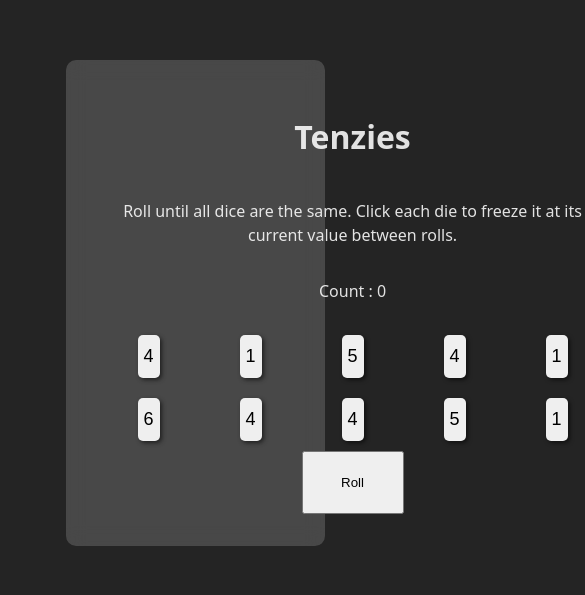
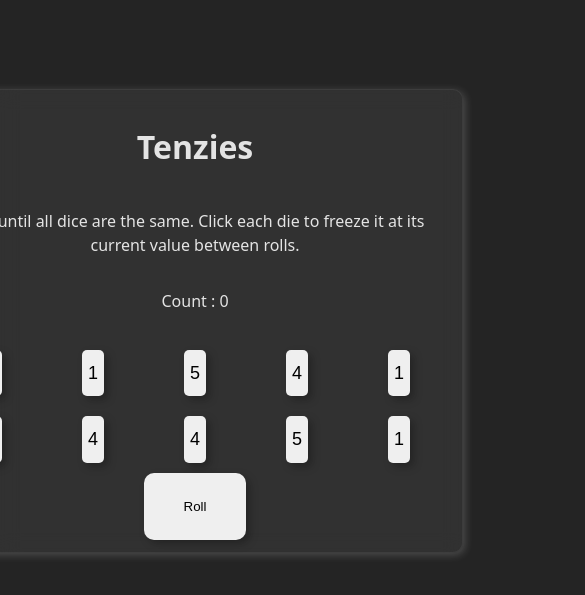
Before and after one commit to HTGA75/tenzies-new-design, a React (Vite) app: page / in a window 390 px wide. Shown: the part 109-704 px from the top of the page, 585 px wide, since content can reach past the window. Built offline with nearby package versions, Linux system fonts and the light colour scheme.

Commit message:
Responsive down to 700px

```diff
--- a/src/card.css
+++ b/src/card.css
@@ -3,14 +3,18 @@
     grid-auto-flow: row;
     grid-template-columns: repeat(5, 1fr);
     grid-template-rows: repeat(6, 1fr);
-    margin: 20vh auto;
-    width: 50vw;
-    max-width: 100%;
-    height: 50vh;
-    padding: 2em;
-    background-color: rgba(255, 255, 255, 0.166);
+    /* margin: 20vh auto;
+    max-width: 80%;*/
+    min-width: 50vw;
+    height: 55vh;
+    padding: 12px;
+    /*For giving glassy effect to the card*/
+    /*-Check for black transparency*/
+    background-color: rgba(115, 115, 115, 0.176);
     backdrop-filter: blur(10px);
     border-radius: 10px;
+    border: 1px solid rgba(115, 115, 115, 0.172);
+    box-shadow: 2px 2px 8px rgba(255, 255, 255, 0.192);
 }
 
 .game-card > h1{
@@ -28,33 +32,47 @@
     text-align: center;
 }
 
-.roll-btn{
-    grid-column: 3 / -3;
-    grid-row: 6 / 6;
-}
-
 .dice{
     font-size: large;
     font-weight: 500;
     margin: 10px 40px;
     border-radius: 5px;
     border: none;
-    box-shadow: 2px 2px 4px rgba(0, 0, 0, 0.551);
-    transition: transform 0.1s ease-in, box-shadow 0.1s ease-out;
+    box-shadow: 4px 4px 8px rgba(0, 0, 0, 0.276);
+    transition: transform 0.1s step-start, box-shadow 0.1s step-start;
 }
 
 .dice:hover{
     transform: scale(0.9);
-    box-shadow: 0px 0px 2px black;
+    box-shadow: 0px 0px 2px rgba(255, 255, 255, 0.398);
 }
 
 .dice:active{
     transform: scale(0.8);
-    box-shadow: 0 2px 8px rgba(0,0,0,0.2) inset;
+    box-shadow: 0 2px 8px rgba(255, 255, 255, 0.2) inset;
 }
 
 .held{
-    transform: scale(0.95);
+    transform: scale(0.85);
     background-color: aquamarine;
     color: black
 }
+
+.roll-btn{
+    grid-column: 3 / -3;
+    grid-row: 6 / 6;
+    border-radius: 10px;
+    box-shadow: 4px 4px 8px rgba(0, 0, 0, 0.276);
+    transition: transform 0.2s step-start, box-shadow 0.2s step-start;
+    border: none;
+}
+
+.roll-btn:hover{
+    transform: scale(0.9);
+    box-shadow: 0px 0px 2px rgba(157, 157, 157, 0.217);
+}
+
+.roll-btn:active{
+    transform: scale(0.8);
+    box-shadow: 0 2px 8px rgba(157, 157, 157, 0.2) inset;
+}
--- a/src/index.css
+++ b/src/index.css
@@ -12,3 +12,17 @@
   -webkit-font-smoothing: antialiased;
   -moz-osx-font-smoothing: grayscale;
 }
+
+body{
+  display: flex;
+  flex-direction: column;
+  justify-content: center;
+  align-items: center;
+  overflow: hidden;
+  padding: 0 10px;
+  height: 100vh;
+}
+
+*{
+  box-sizing: border-box;
+}
```
